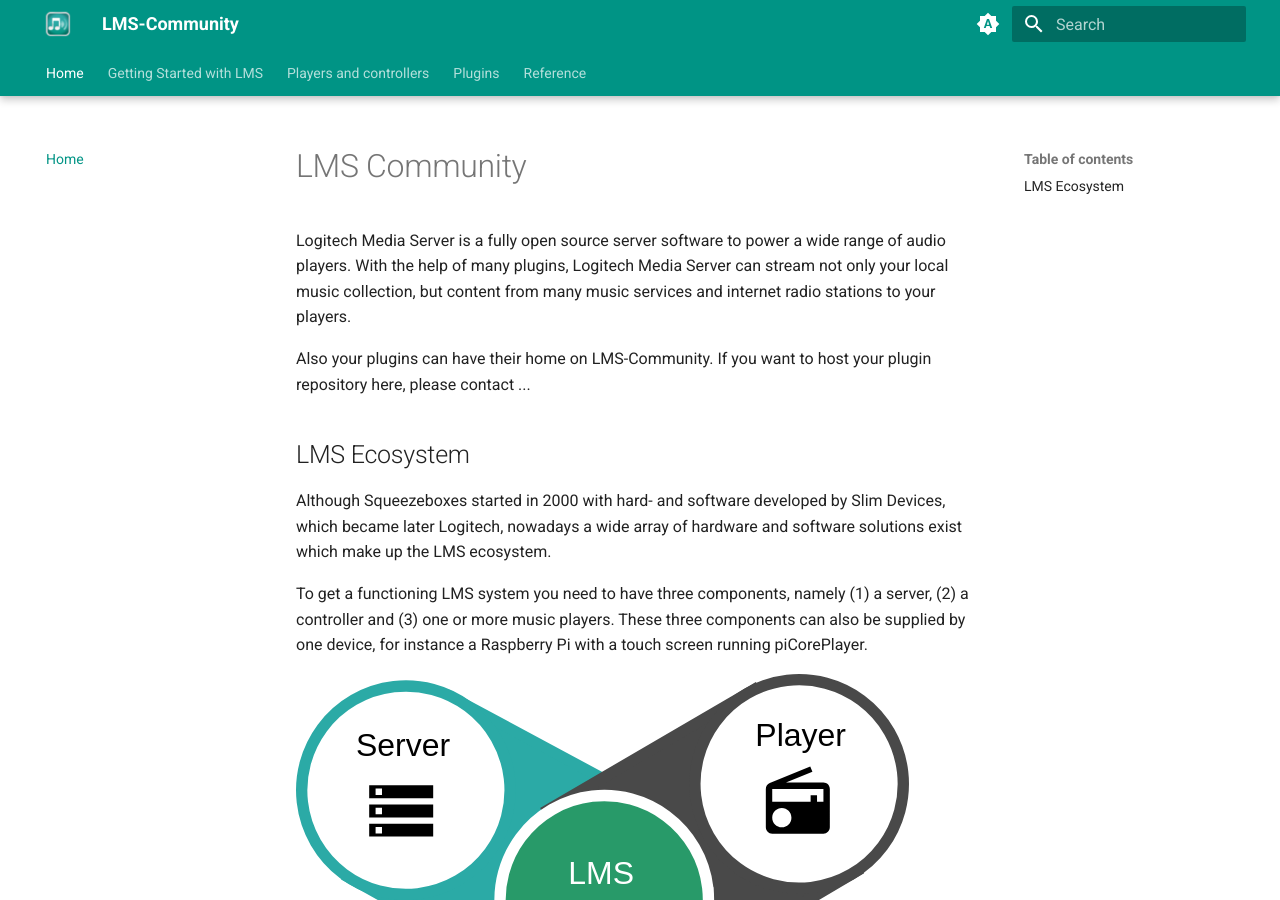
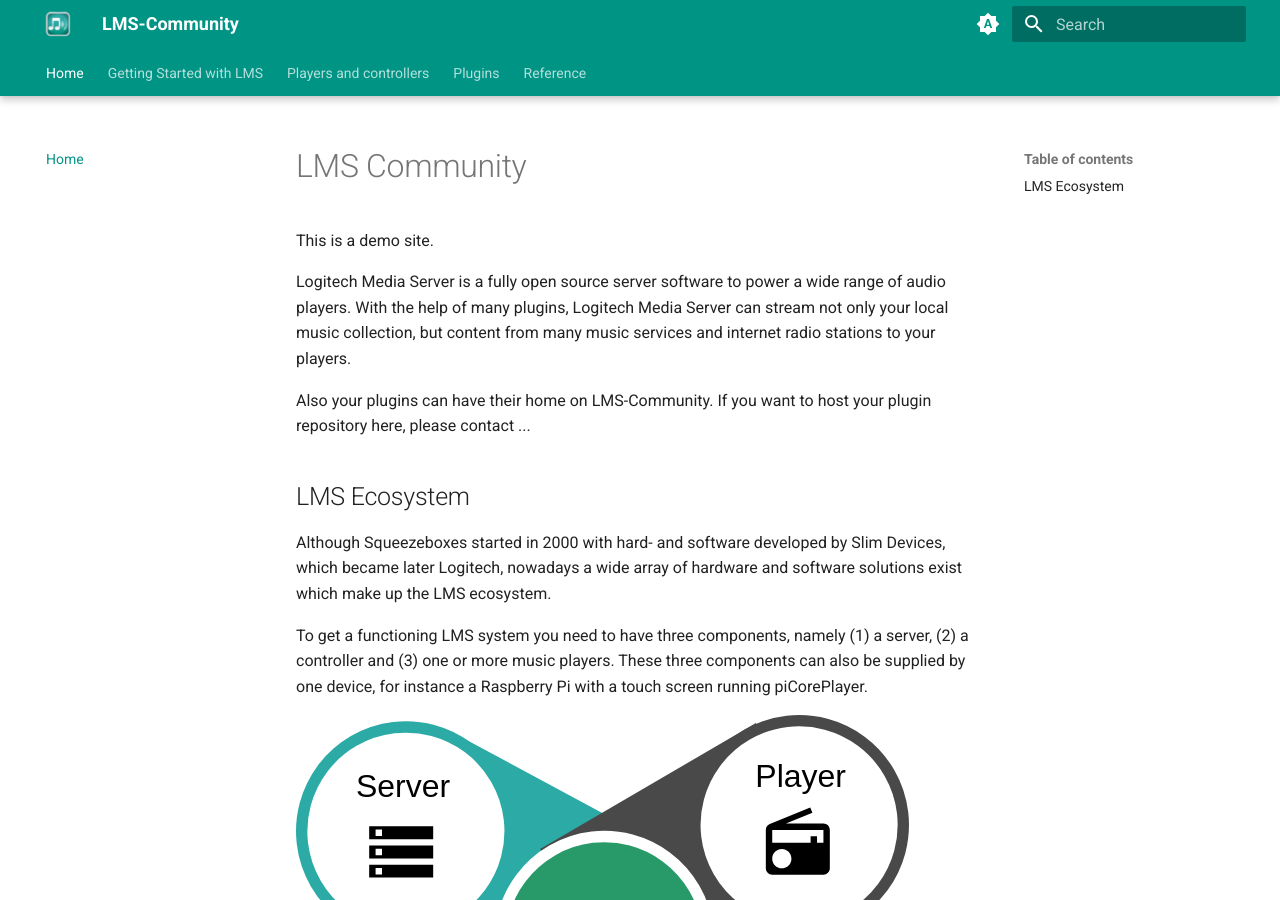
Before and after one commit to terual/lms-community-docs, an MkDocs documentation site: the page built from docs/index.md, in a window 1280 px wide and 900 px high. Built offline with MkDocs 1.6.1 and Material for MkDocs 9.7.7, drawn with Linux system fonts in a browser that asks for light colours.

Commit message:
Update index.md

```diff
--- a/docs/index.md
+++ b/docs/index.md
@@ -4,6 +4,8 @@
 ---
 
 # LMS Community
+
+This is a demo site.
 
 Logitech Media Server is a fully open source server software to power a wide range of audio players. With the help of many plugins, Logitech Media Server can stream not only your local music collection, but content from many music services and internet radio stations to your players.
 
```
